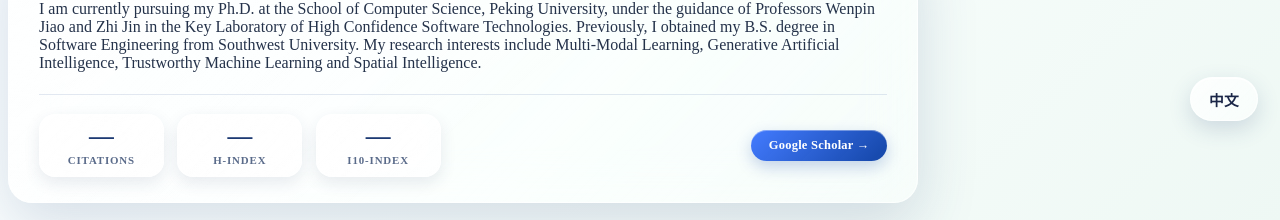
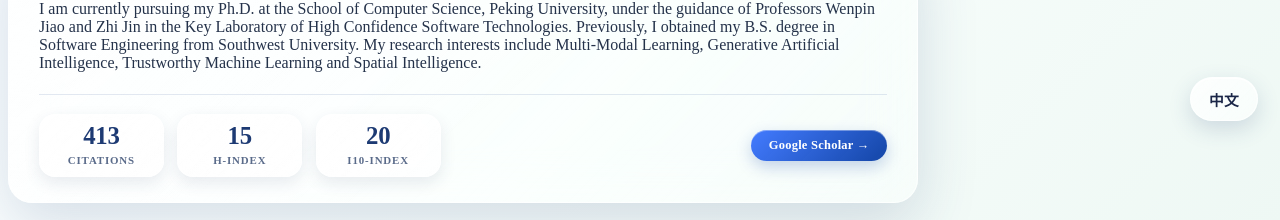
Before and after one commit to heyuanpengpku/heyuanpeng.github.io, a Jekyll site: the page built from _pages/includes/intro.md, in a window 1280 px wide. Shown: the part 757-977 px from the top of the page. Built offline with Jekyll 4.4.1, drawn with Linux system fonts in a browser that asks for light colours; our own code applies the rules of GitHub Pages for plain Markdown files.

Commit message:
fix: bake Scholar stats into HTML via _data/gs.yml
Some users' ISP/proxy layers serve stale copies of gs_data.json even
with the ?t=Date.now() cache buster.  Move the citation/h-index/i10
display to Jekyll-baked values from _data/gs.yml so the rendered HTML
already carries the latest numbers, and demote the JS fetcher to a
fallback that only runs when the bake is missing.

refresh_local.sh now writes _data/gs.yml and pushes the update to main
in addition to its existing orphan-branch push.  Default venv moved to
~/.gs_venv so macOS /tmp cleanup stops eating it.

```diff
--- /dev/null
+++ b/_data/gs.yml
@@ -0,0 +1,4 @@
+citedby: 413
+hindex: 15
+i10index: 20
+updated: "2026-05-21 12:10:33"
--- a/_pages/includes/intro.md
+++ b/_pages/includes/intro.md
@@ -16,15 +16,15 @@ I am currently pursuing my Ph.D. at the School of Computer Science, Peking Unive
 
 <div class="gs-metrics">
   <div class="gs-metric">
-    <span class="gs-num" id="total_cit">—</span>
+    <span class="gs-num" id="total_cit">{{ site.data.gs.citedby | default: "—" }}</span>
     <span class="gs-label"><span class="lang-en">Citations</span><span class="lang-zh">引用</span></span>
   </div>
   <div class="gs-metric">
-    <span class="gs-num" id="h_index">—</span>
+    <span class="gs-num" id="h_index">{{ site.data.gs.hindex | default: "—" }}</span>
     <span class="gs-label">h-index</span>
   </div>
   <div class="gs-metric">
-    <span class="gs-num" id="i10_index">—</span>
+    <span class="gs-num" id="i10_index">{{ site.data.gs.i10index | default: "—" }}</span>
     <span class="gs-label">i10-index</span>
   </div>
   <a class="gs-link" href="https://scholar.google.com/citations?user=HaefBCQAAAAJ" target="_blank" rel="noopener"><span class="lang-en">Google Scholar →</span><span class="lang-zh">谷歌学术 →</span></a>
```
Also changed, not shown: _includes/fetch_google_scholar_stats.html (+11 -5 lines), 1 other file.
